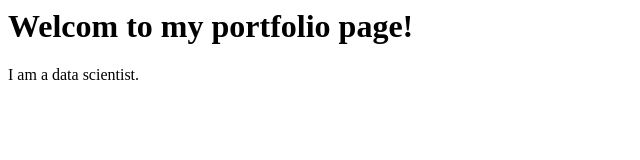
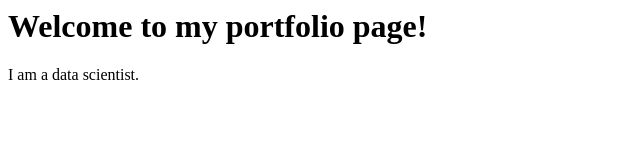
Before and after one commit to DatanamixSR/DatanamixSR.github.io, a plain HTML site: page index.html in a window 1280 px wide. Shown: the whole page, without its empty margins (0-640 px from the left). Drawn offline with Linux system fonts and the light colour scheme.

Commit message:
Update index.html

```diff
--- a/index.html
+++ b/index.html
@@ -1,3 +1,3 @@
-<h1> Welcom to my portfolio page! </h1>
+<h1> Welcome to my portfolio page! </h1>
 
 I am a data scientist.
```
